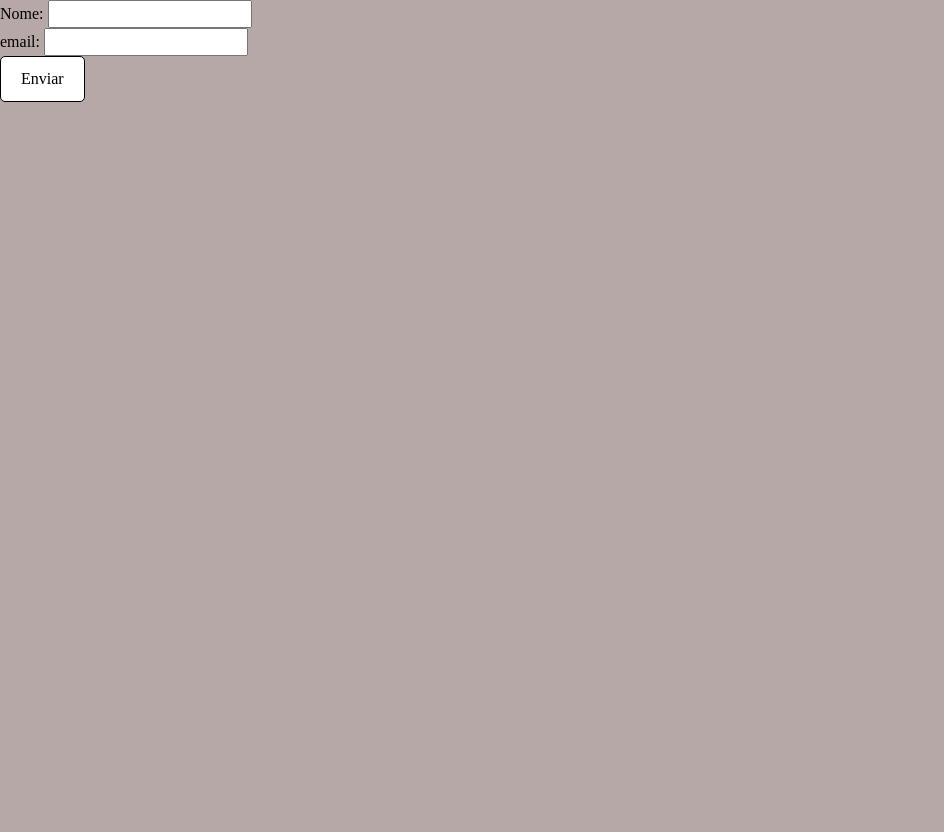
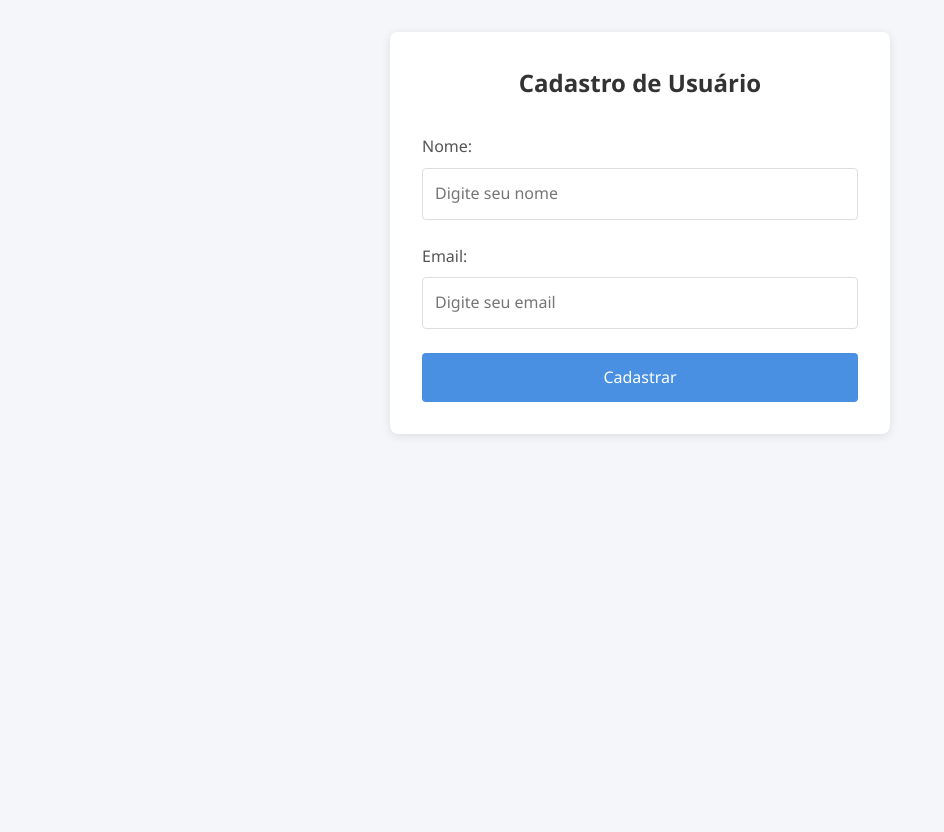
Before and after one commit to OtavioDayrots/ImageShare, a PHP site: page /up_usuario.php in a window 1280 px wide. Shown: the whole page, without its empty margins (0-944 px from the left). Before the commit the page ends 102 px from the top, so only its background shows below. Run offline with PHP 8.4, Linux system fonts and the light colour scheme.

Commit message:
Refatora o formulário de cadastro de usuário e a página de upload, melhorando a estrutura HTML e a estilização CSS. Adiciona novos arquivos CSS para os estilos específicos de cada página e implementa mensagens de sucesso e erro no upload de imagens.

```diff
--- a/assets/css/global.css
+++ b/assets/css/global.css
@@ -1,2 +1,4 @@
 @import url('reset.css');
 @import url('home.css');
+@import url('up_usuario.css');
+@import url('up_img.css');
--- a/assets/css/home.css
+++ b/assets/css/home.css
@@ -1,54 +1,184 @@
+:root {
+    --primary-color: #2c3e50;
+    --secondary-color: #3498db;
+    --background-color: #f5f6fa;
+    --card-background: #ffffff;
+    --text-color: #2c3e50;
+    --shadow-color: rgba(0, 0, 0, 0.1);
+    --border-radius: 12px;
+    --transition: all 0.3s ease;
+}
+
 body {
-    background-color: #b7a8a8;
+    background-color: var(--background-color);
+    color: var(--text-color);
+    font-family: 'Segoe UI', system-ui, -apple-system, sans-serif;
+    line-height: 1.6;
+    margin: 0;
+    padding: 0;
+}
+
+header {
+    background-color: var(--primary-color);
+    padding: 1rem;
+    box-shadow: 0 2px 10px var(--shadow-color);
+}
+
+nav {
+    max-width: 1200px;
+    margin: 0 auto;
+}
+
+nav a {
+    color: white;
+    text-decoration: none;
+    font-weight: 500;
+    transition: var(--transition);
+}
+
+nav a:hover {
+    color: var(--secondary-color);
+}
+
+main {
+    max-width: 1200px;
+    margin: 0 auto;
+    padding: 2rem 1rem;
 }
 
 .container-upload {
+    background: linear-gradient(135deg, var(--primary-color), var(--secondary-color));
+    padding: 2rem;
+    border-radius: var(--border-radius);
+    margin-bottom: 2rem;
+    text-align: center;
+}
+
+.container-upload h1 {
+    margin-bottom: 1.5rem;
+}
+
+.container-upload form {
     display: flex;
     flex-direction: column;
     align-items: center;
-    justify-content: center;
-    height: 20vh;
+    gap: 1rem;
+}
+
+.container-upload label {
+    font-weight: 500;
+}
+
+.container-upload input[type="file"] {
+    background: white;
+    padding: 0.5rem;
+    border-radius: 4px;
+    width: 100%;
+    max-width: 300px;
 }
 
 .container-fotos {
-    background-color: #f0f0f0;
+    background-color: var(--card-background);
     padding: 2rem;
-    display: flex;
-    flex-direction: column;
-    align-items: center;
-    justify-content: center;
-    width: 80%;
-    margin: 0 auto;
-    border-radius: 8px;
+    border-radius: var(--border-radius);
+    box-shadow: 0 4px 20px var(--shadow-color);
+}
+
+.container-fotos h1 {
+    text-align: center;
+    margin-bottom: 2rem;
+    color: var(--primary-color);
 }
 
 .fotos {
     display: grid;
-    grid-template-columns: repeat(auto-fit, minmax(220px, 1fr));
-    gap: 24px;
-    padding: 16px 0;
+    grid-template-columns: repeat(auto-fit, minmax(280px, 1fr));
+    gap: 2rem;
+    padding: 1rem;
 }
 
 .foto {
-    background: #fff;
-    border-radius: 8px;
-    box-shadow: 0 2px 8px rgba(0,0,0,0.5);
-    padding: 12px;
+    background: var(--card-background);
+    border-radius: var(--border-radius);
+    box-shadow: 0 4px 15px var(--shadow-color);
+    padding: 1rem;
     text-align: center;
+    transition: var(--transition);
+}
+
+.foto:hover {
+    transform: translateY(-5px);
+    box-shadow: 0 8px 25px var(--shadow-color);
+}
+
+.foto a {
+    display: block;
+    text-decoration: none;
+    color: inherit;
 }
 
 .card-foto {
-    max-width: 100%;
-    max-height: 300px;
-    border-radius: 4px;
-    margin-bottom: 8px;
+    width: 100%;
+    height: 250px;
+    object-fit: cover;
+    border-radius: calc(var(--border-radius) - 4px);
+    margin-bottom: 1rem;
+    transition: var(--transition);
+}
+
+.card-foto:hover {
+    transform: scale(1.02);
+}
+
+figcaption {
+    color: var(--text-color);
+    font-size: 0.9rem;
+}
+
+figcaption small {
+    color: #666;
+    font-size: 0.8rem;
 }
 
 .btn {
-    background-color: #ffffff;
-    color: #000000;
-    padding: 10px 20px;
-    border-radius: 5px;
-    border: 1px solid #000000;
+    background-color: var(--secondary-color);
+    color: white;
+    padding: 12px 24px;
+    border-radius: 25px;
+    border: none;
     cursor: pointer;
+    font-weight: 600;
+    text-transform: uppercase;
+    letter-spacing: 0.5px;
+    transition: var(--transition);
+    box-shadow: 0 2px 10px var(--shadow-color);
 }
+
+.btn:hover {
+    background-color: var(--primary-color);
+    transform: translateY(-2px);
+    box-shadow: 0 4px 15px var(--shadow-color);
+}
+
+.btn:active {
+    transform: translateY(0);
+}
+
+@media (max-width: 768px) {
+    main {
+        padding: 1rem;
+    }
+
+    .container-fotos {
+        padding: 1rem;
+    }
+
+    .fotos {
+        grid-template-columns: repeat(auto-fit, minmax(250px, 1fr));
+        gap: 1rem;
+    }
+
+    .card-foto {
+        height: 200px;
+    }
+}
--- /dev/null
+++ b/assets/css/up_usuario.css
@@ -0,0 +1,54 @@
+.form-cadastro-container {
+    max-width: 500px;
+    margin: 2rem auto;
+    padding: 2rem;
+    background: #ffffff;
+    border-radius: 8px;
+    box-shadow: 0 2px 10px rgba(0, 0, 0, 0.1);
+}
+
+.form-cadastro-title {
+    color: #333;
+    text-align: center;
+    margin-bottom: 2rem;
+    font-size: 1.5rem;
+}
+
+.form-cadastro-group {
+    margin-bottom: 1.5rem;
+}
+
+.form-cadastro-label {
+    display: block;
+    margin-bottom: 0.5rem;
+    color: #555;
+}
+
+.form-cadastro-input {
+    width: 100%;
+    padding: 0.75rem;
+    border: 1px solid #ddd;
+    border-radius: 4px;
+    font-size: 1rem;
+}
+
+.form-cadastro-input:focus {
+    border-color: #4a90e2;
+    outline: none;
+}
+
+.form-cadastro-button {
+    width: 100%;
+    padding: 0.75rem;
+    background-color: #4a90e2;
+    color: white;
+    border: none;
+    border-radius: 4px;
+    font-size: 1rem;
+    cursor: pointer;
+    transition: background-color 0.2s;
+}
+
+.form-cadastro-button:hover {
+    background-color: #357abd;
+}
--- a/up_usuario.php
+++ b/up_usuario.php
@@ -18,20 +18,19 @@ if ($_SERVER['REQUEST_METHOD'] == 'POST') {
 <?php require_once __DIR__ . '/componetes/head.php'; ?>
 
 <body>
-    <form action="" method="POST">
-        <div class="input_user">
-            <label for="nome">Nome:</label>
-            <input type="text" name="nome" required>
-        </div>
-        <div class="input_user">
-            <label for="email">email:</label>
-            <input type="text" name="email" required>
-        </div>
-        <!-- <div class="input_user">
-            <label for="img_perfil">Foto de Perfil:</label>
-            <input type="file" name="img_perfil" accept="image/*">
-        </div> -->
-        <button type="submit" class="btn">Enviar</button>
-    </form>
+    <div class="form-cadastro-container">
+        <h1 class="form-cadastro-title">Cadastro de Usuário</h1>
+        <form action="" method="POST">
+            <div class="form-cadastro-group">
+                <label class="form-cadastro-label" for="nome">Nome:</label>
+                <input class="form-cadastro-input" type="text" name="nome" required placeholder="Digite seu nome">
+            </div>
+            <div class="form-cadastro-group">
+                <label class="form-cadastro-label" for="email">Email:</label>
+                <input class="form-cadastro-input" type="text" name="email" required placeholder="Digite seu email">
+            </div>
+            <button type="submit" class="form-cadastro-button">Cadastrar</button>
+        </form>
+    </div>
 </body>
 </html>
```
Also changed, not shown: assets/css/up_img.css (added, +67 -0 lines), upload.php (+23 -16 lines), assets/uploads/684e14d5dc298_SP-Studio.png (added), assets/uploads/684e14e4caf0e_dadad.jpg (added), assets/uploads/684e15180f599_46.jpg (added), assets/uploads/684e15ce52c2c_a712841a41372ad40420f3877adfee9c.jpg (added).
